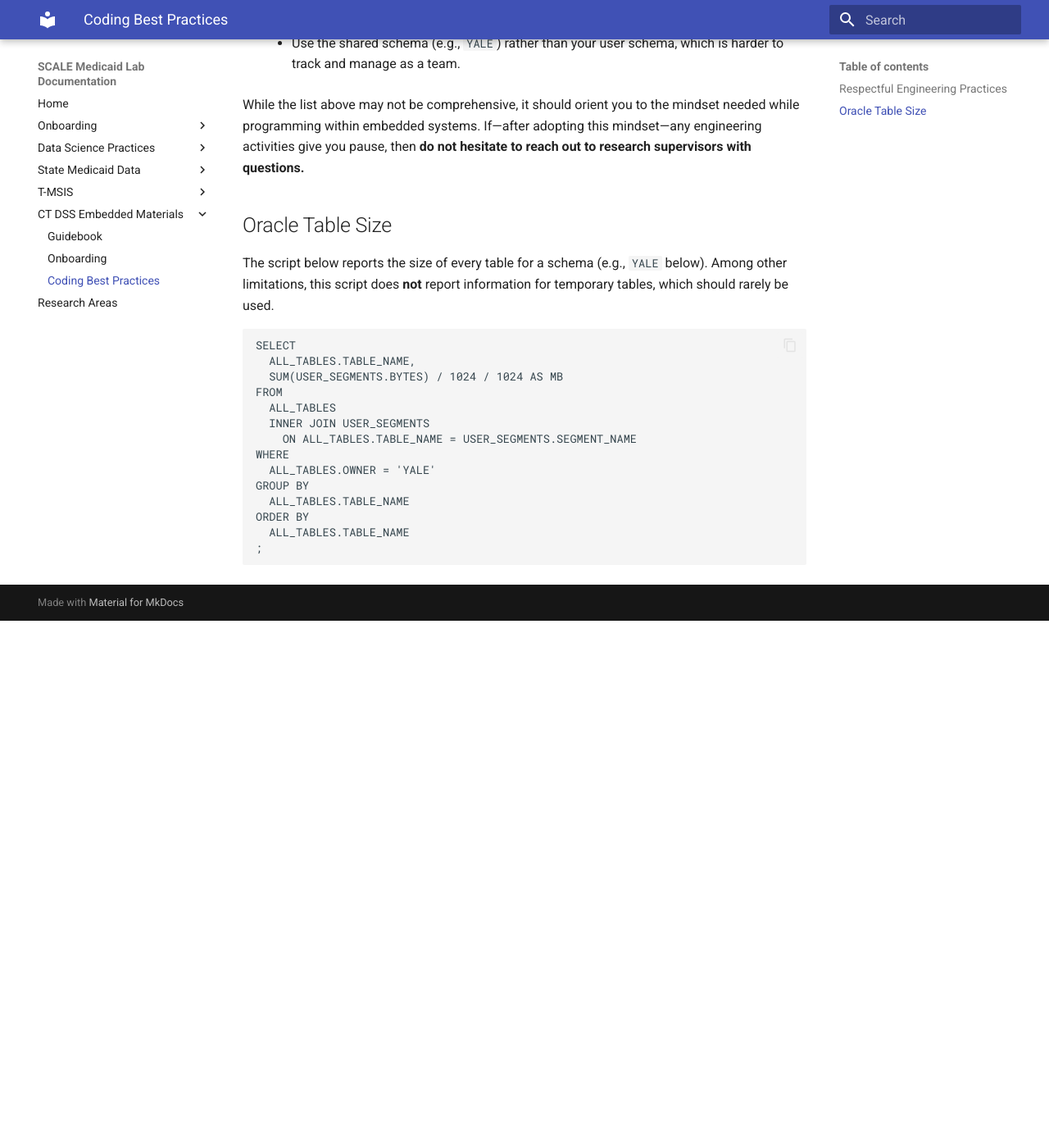
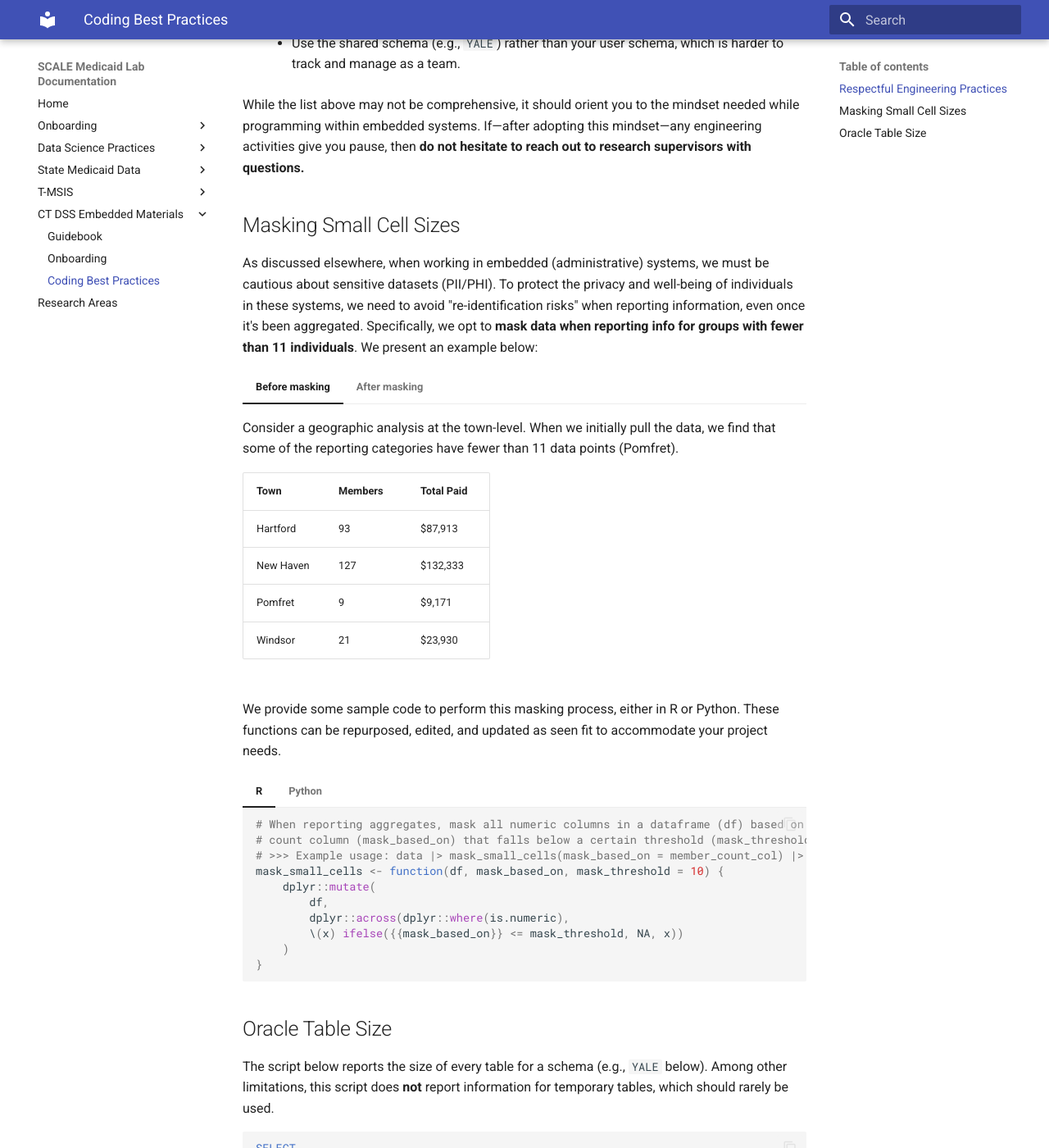
Before and after one commit to Yale-Medicaid/Documentation, an MkDocs documentation site: the page built from docs/embedding/coding_best_practices.md, in a window 1280 px wide and 1400 px high, scrolled down 866 px. Shown: the whole window at 82% size. Built offline with MkDocs 1.6.1 and Material for MkDocs 9.7.7, drawn with Linux system fonts in a browser that asks for light colours; before the commit the page ends 1623 px from its top, so only the background shows below that; some of the changed text lies outside the part shown.

Commit message:
enable content tabs in mkdocs; add info about masking data for small cell sizes in embedded system

````diff
--- a/docs/embedding/coding_best_practices.md
+++ b/docs/embedding/coding_best_practices.md
@@ -23,11 +23,70 @@ Our team offers flexible workflows based on individual preferences (e.g., Python
 
 While the list above may not be comprehensive, it should orient you to the mindset needed while programming within embedded systems. If&mdash;after adopting this mindset&mdash;any engineering activities give you pause, then **do not hesitate to reach out to research supervisors with questions.**
 
+## Masking Small Cell Sizes
+
+As discussed elsewhere, when working in embedded (administrative) systems, we must be cautious about sensitive datasets (PII/PHI). To protect the privacy and well-being of individuals in these systems, we need to avoid "re-identification risks" when reporting information, even once it's been aggregated. Specifically, we opt to **mask data when reporting info for groups with fewer than 11 individuals**. We present an example below:
+
+=== "Before masking"
+
+	Consider a geographic analysis at the town-level. When we initially pull the data, we find that some of the reporting categories have fewer than 11 data points (Pomfret).
+
+	| Town | Members | Total Paid |
+	| --- | --- | --- |
+	| Hartford | 93 | \$87,913 |
+	| New Haven | 127 | \$132,333 |
+	| Pomfret | 9 | \$9,171 |
+	| Windsor | 21 | \$23,930 |
+
+=== "After masking"
+
+	To avoid any risks in re-identifying members in Pomfret, we opt to mask the details related to this subgroup. While we can still mention that the town was considered (i.e., included in the "Town" column), we remove the details *for reporting purposes*. This data may remain in subsequent aggregate analyses.
+
+	| Town | Members | Total Paid |
+	| --- | --- | --- |
+	| Hartford | 93 | \$87,913 |
+	| New Haven | 127 | \$132,333 |
+	| Pomfret | *NA* | *NA* |
+	| Windsor | 21 | \$23,930 |
+
+We provide some sample code to perform this masking process, either in R or Python. These functions can be repurposed, edited, and updated as seen fit to accommodate your project needs.
+
+=== "R"
+
+	``` r
+	# When reporting aggregates, mask all numeric columns in a dataframe (df) based on a
+	# count column (mask_based_on) that falls below a certain threshold (mask_threshold)
+	# >>> Example usage: data |> mask_small_cells(mask_based_on = member_count_col) |> ...
+	mask_small_cells <- function(df, mask_based_on, mask_threshold = 10) {
+		dplyr::mutate(
+			df,
+			dplyr::across(dplyr::where(is.numeric),
+			\(x) ifelse({{mask_based_on}} <= mask_threshold, NA, x))
+		)
+	}
+	```
+
+=== "Python"
+
+	```python
+	# [Requires pandas and numpy (np)]
+	# When reporting aggregates, mask all numeric columns in a pandas dataframe (df) based on
+	# a count column (mask_based_on) that falls below a certain threshold (mask_threshold)
+	# >>> Example usage: masked_df = mask_small_cells(df, mask_based_on = member_count_col)
+	def mask_small_cells(df, mask_based_on, mask_threshold = 10):
+	    data = df.copy()
+	    data.loc[
+                data[mask_based_on] <= mask_threshold,
+                data.select_dtypes(include=np.number).columns.tolist()
+	    ] = np.nan
+	    return(data)
+	```
+
 ## Oracle Table Size
 
 The script below reports the size of every table for a schema (e.g., `YALE` below). Among other limitations, this script does **not** report information for temporary tables, which should rarely be used.
 
-```{sql}
+```{ .sql }
 SELECT
   ALL_TABLES.TABLE_NAME,
   SUM(USER_SEGMENTS.BYTES) / 1024 / 1024 AS MB
--- a/mkdocs.yml
+++ b/mkdocs.yml
@@ -17,6 +17,8 @@ markdown_extensions:
   - attr_list
   - admonition
   - pymdownx.details
+  - pymdownx.tabbed:
+      alternate_style: true
 
 nav:
   - Home: index.md
````
